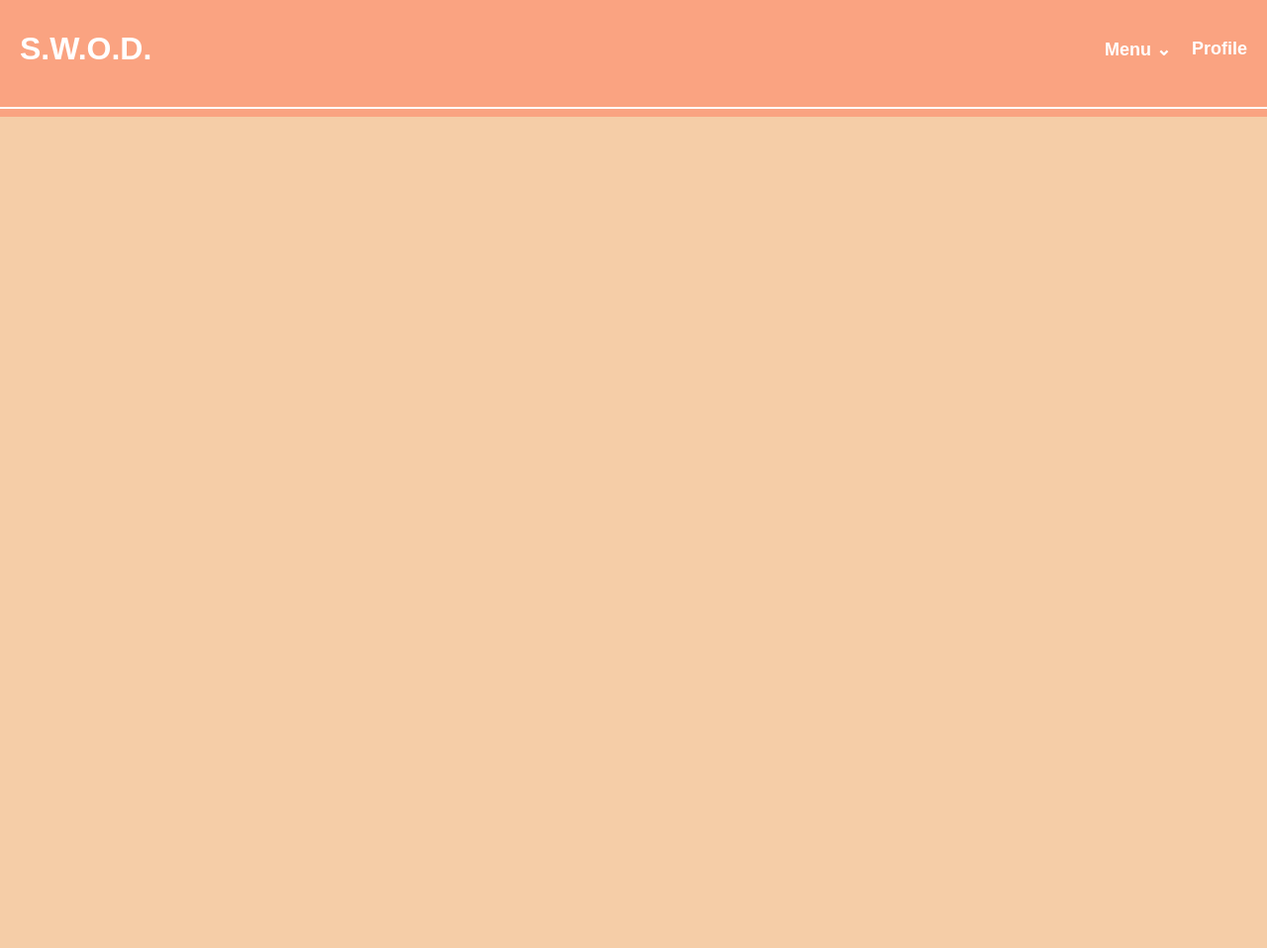
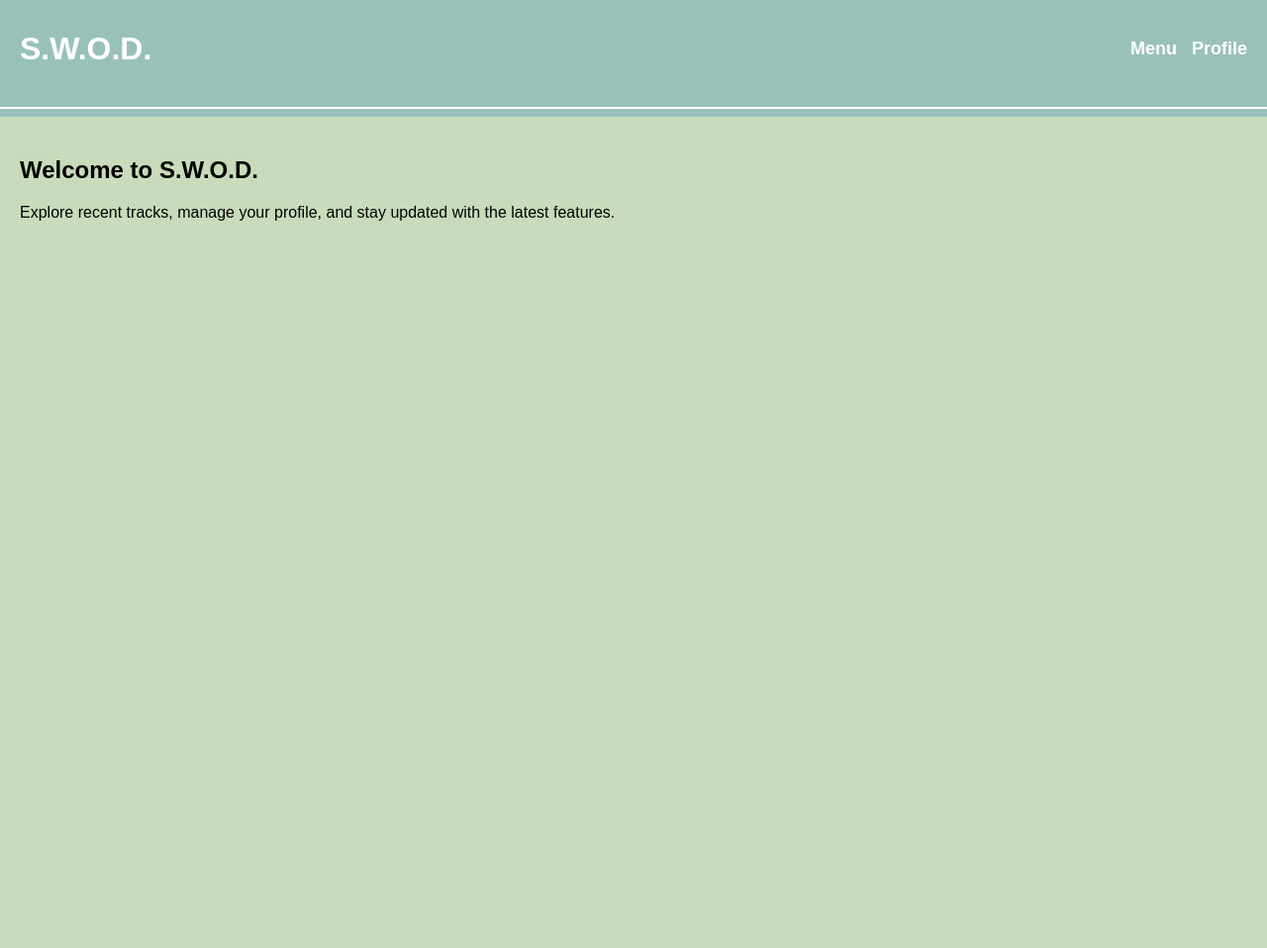
Before and after one commit to KamilesVersion/SWOD, a Flask app: page /menu in a window 1280 px wide. Shown: the whole page at 99% size. Run offline with Flask 3, Linux system fonts and the light colour scheme.

Commit message:
Fixed menu html

```diff
--- a/SWOD/SWOD/templates/meniu.html
+++ b/SWOD/SWOD/templates/meniu.html
@@ -1,4 +1,4 @@
-<!DOCTYPE html>
+<!--<!DOCTYPE html>
 <html lang="en">
 
 <head>
@@ -101,21 +101,118 @@
     </style>
 </head>
 
+<body>-->
+<!-- Top section -->
+<!--<div class="header-container">
+    <div class="header">
+        <h1 style="color: white;">S.W.O.D.</h1>-->
+<!-- Right-side container for Meniu & Profile -->
+<!--<div class="right-container">-->
+<!-- Dropdown Menu -->
+<!--<div class="dropdown">
+    <button>Menu ⌄</button>
+    <div class="dropdown-content">
+        <a href="{{ url_for('recent') }}">Recent tracks</a>
+    </div>
+</div>-->
+<!-- Profile Link -->
+<!--<a href="profile.html" class="profile-link">Profile</a>
+        </div>
+    </div>
+</div>-->
+<!-- Divider Line -->
+<!--<div class="line">
+    <svg height="10" width="100%">
+        <line x1="0" y1="5" x2="100%" y2="5" stroke="white" stroke-width="2" />
+    </svg>
+</div>-->
+<!-- Bottom section -->
+<!--<div class="content">
+        <p></p>
+    </div>
+</body>
+
+</html>-->
+
+<!DOCTYPE html>
+<html lang="en">
+
+<head>
+    <meta charset="UTF-8">
+    <meta name="viewport" content="width=device-width, initial-scale=1.0">
+    <title>Menu</title>
+    <style>
+        body {
+            margin: 0;
+            font-family: Arial, sans-serif;
+        }
+
+        .header-container {
+            background-color: rgb(153, 193, 185);
+            padding: 10px 20px;
+        }
+
+        .header {
+            display: flex;
+            justify-content: space-between;
+            align-items: center;
+        }
+
+        .right-container {
+            display: flex;
+            align-items: center;
+            gap: 15px;
+        }
+
+        /* Menu button - now a link */
+        .menu-button {
+            background: none;
+            border: none;
+            font-size: 18px;
+            color: white;
+            font-weight: bold;
+            cursor: pointer;
+            text-decoration: none;
+        }
+
+            .menu-button:hover {
+                color: lightgray;
+            }
+
+        /* Styling for the profile link */
+        .profile-link {
+            text-decoration: none;
+            font-size: 18px;
+            color: white;
+            font-weight: bold;
+        }
+
+            .profile-link:hover {
+                color: lightgray;
+            }
+
+        .line {
+            width: 100%;
+            background-color: rgb(153, 193, 185);
+        }
+
+        .content {
+            background-color: rgb(201, 219, 186);
+            height: 100vh;
+            padding: 20px;
+        }
+    </style>
+</head>
+
 <body>
-    <!-- Top section -->
+
     <div class="header-container">
         <div class="header">
             <h1 style="color: white;">S.W.O.D.</h1>
 
-            <!-- Right-side container for Meniu & Profile -->
             <div class="right-container">
-                <!-- Dropdown Menu -->
-                <div class="dropdown">
-                    <button>Menu ⌄</button>
-                    <div class="dropdown-content">
-                        <a href="{{ url_for('recent') }}">Recent tracks</a>
-                    </div>
-                </div>
+                <!-- Menu Link -->
+                <a href="menu-page.html" class="menu-button">Menu</a>
 
                 <!-- Profile Link -->
                 <a href="profile.html" class="profile-link">Profile</a>
@@ -123,17 +220,17 @@
         </div>
     </div>
 
-    <!-- Divider Line -->
     <div class="line">
         <svg height="10" width="100%">
             <line x1="0" y1="5" x2="100%" y2="5" stroke="white" stroke-width="2" />
         </svg>
     </div>
 
-    <!-- Bottom section -->
     <div class="content">
-        <p></p>
+        <h2>Welcome to S.W.O.D.</h2>
+        <p>Explore recent tracks, manage your profile, and stay updated with the latest features.</p>
     </div>
+
 </body>
 
 </html>
```
